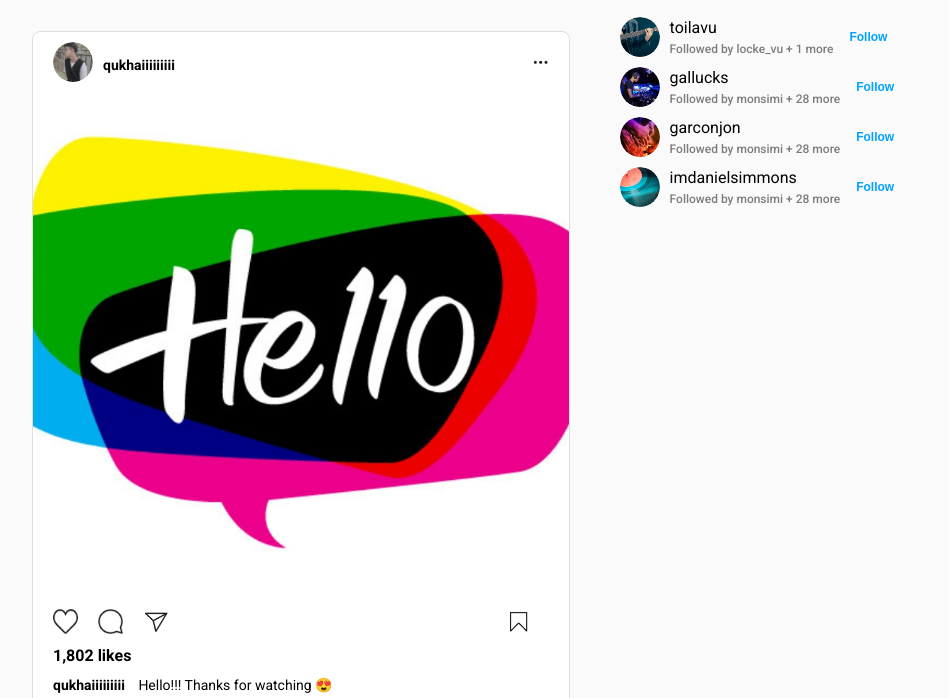
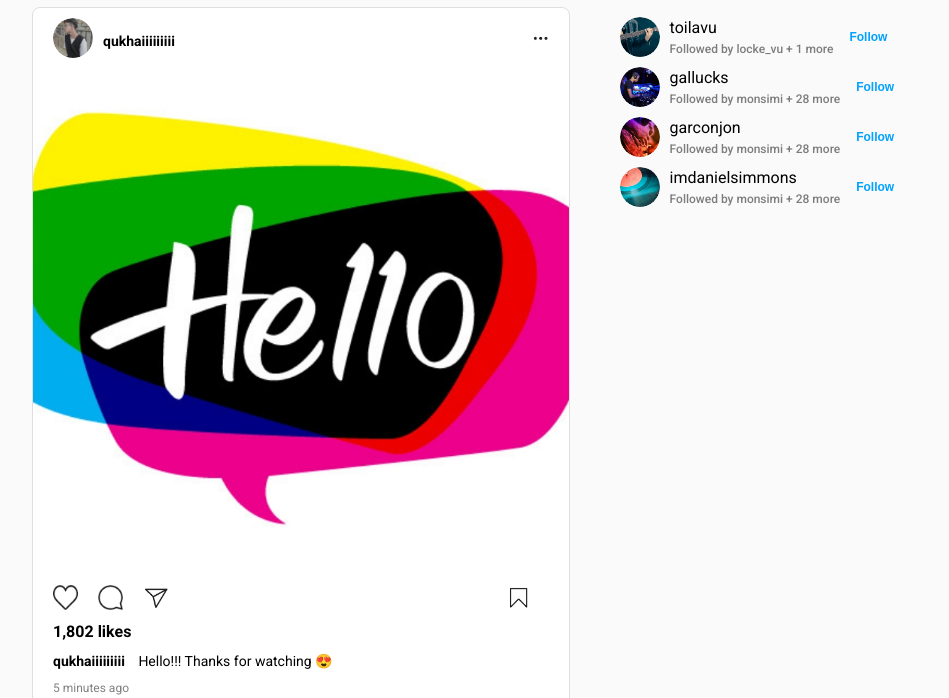
Before and after one commit to Q-Khai/Instagram-UI-Clone, a plain HTML site: page index.html in a window 1280 px wide. Shown: the part 219-917 px from the top of the page, without its empty margins (160-1109 px from the left). Drawn offline with Linux system fonts and the light colour scheme.

Commit message:
Update css

```diff
--- a/style.css
+++ b/style.css
@@ -161,7 +161,7 @@ body{
     height: auto;
     background: #fff;
     border: 1px solid #dfdfdf;
-    margin-top: 40px;
+    margin-top: 16px;
     border-radius: 8px;
 }
 
```
